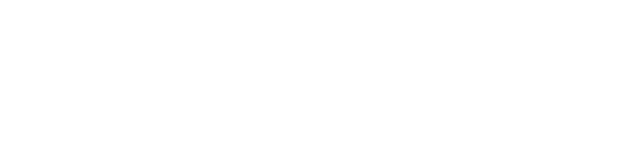
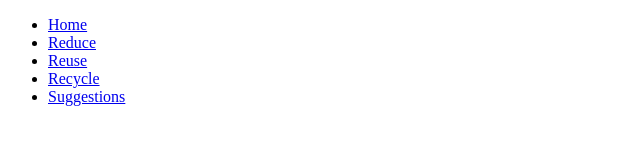
Before and after one commit to adam-worley/webtech-courseworkcode, a plain HTML site: page index.html in a window 1280 px wide. Shown: the whole page, without its empty margins (0-640 px from the left). Drawn offline with Linux system fonts and the light colour scheme.

Commit message:
Nav bar added

```diff
--- a/index.html
+++ b/index.html
@@ -8,6 +8,17 @@
     <link rel="icon" href="img\favicon.png">
     <title>TRITEC - Project Green</title>
 </head>
-<body>
+<body id="content">
+    <header>
+        <nav>
+            <ul>
+                <li><a href="index.html">Home</a></li>
+                <li><a href="#">Reduce</a></li>
+                <li><a href="#">Reuse</a></li>
+                <li><a href="#">Recycle</a></li>
+                <li><a href="#">Suggestions</a></li>
+            </ul>
+        </nav>
+    </header>
 </body>
 </html>
```
